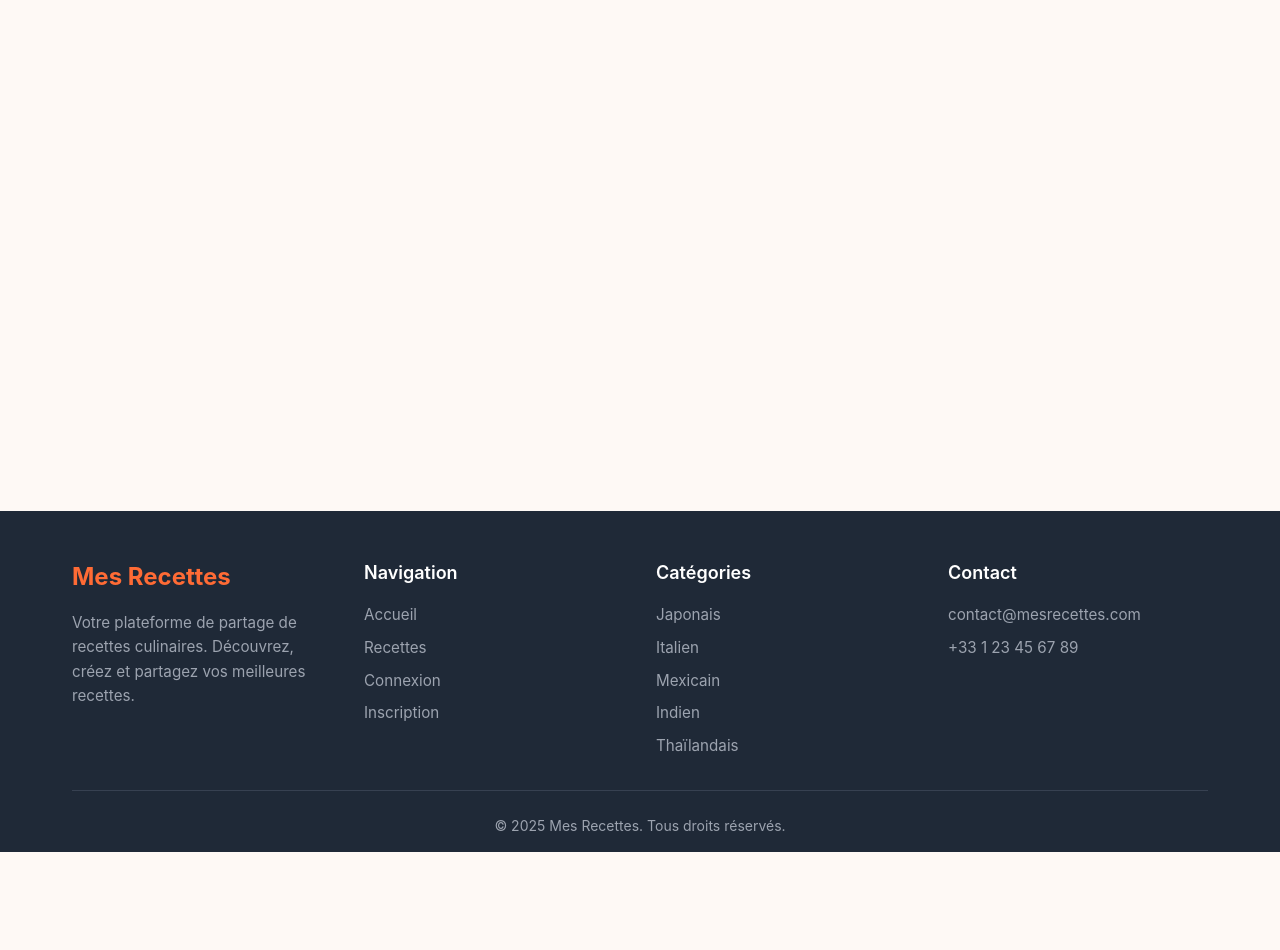
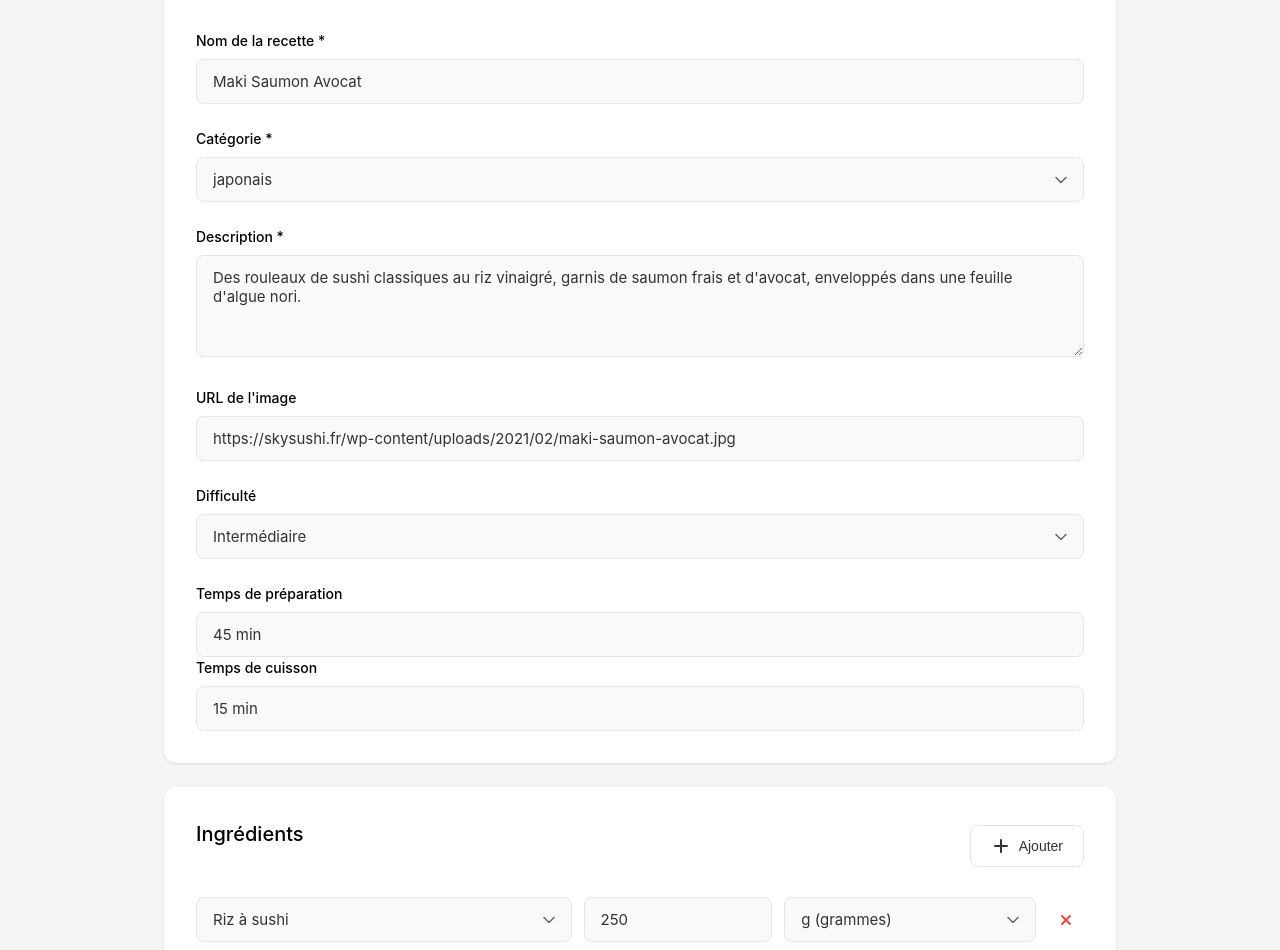
Before and after one commit to bricekc/cooking-app, an Angular app: page /recipes/1/edit in a window 1280 px wide. Before the commit this address led to /. Shown: the part 302-1252 px from the top of the page. Before the commit the page ends 1154 px from the top, so only its background shows below. Built offline with nearby package versions, Linux system fonts and the light colour scheme; data requests are answered from the project's data file; sample sign-in values are in the browser's storage.

Commit message:
add delete update and show button for currentuser

```diff
--- a/src/app/app.config.ts
+++ b/src/app/app.config.ts
@@ -1,9 +1,7 @@
 import { ApplicationConfig, provideZoneChangeDetection } from '@angular/core';
 import { provideRouter } from '@angular/router';
 import { provideHttpClient } from '@angular/common/http';
-
 import { routes } from './app.routes';
-import { provideHttpClient } from '@angular/common/http';
 
 export const appConfig: ApplicationConfig = {
   providers: [
--- a/src/app/app.routes.ts
+++ b/src/app/app.routes.ts
@@ -27,6 +27,7 @@ export const routes: Routes = [
       { path: '', component: RecipesComponent },
       { path: 'add', component: RecipeFormComponent },
       { path: ':id', component: RecipeDetailsComponent },
+      { path: ':id/edit', component: RecipeFormComponent },
     ],
   },
 ];
--- a/src/app/recipe-form/recipe-form.component.html
+++ b/src/app/recipe-form/recipe-form.component.html
@@ -16,7 +16,9 @@
   </div>
 
   <div class="content">
-    <h2 class="form-title">Ajouter une nouvelle recette</h2>
+    <h2 class="form-title">
+      {{ isEditMode ? "Modifier la recette" : "Ajouter une nouvelle recette" }}
+    </h2>
 
     <form [formGroup]="recipeForm" (ngSubmit)="onSubmit()">
       <!-- Informations de base -->
@@ -37,10 +39,11 @@
           <label class="form-label">Catégorie *</label>
           <select class="form-select" formControlName="categoryId">
             <option value="" disabled>-- Choisir une catégorie --</option>
-            <option value="1">Entrée</option>
-            <option value="2">Plat Principal</option>
-            <option value="3">Dessert</option>
-            <option value="4">Boisson</option>
+            <option value="1">japonais</option>
+            <option value="2">italien</option>
+            <option value="3">mexicain</option>
+            <option value="4">indien</option>
+            <option value="5">thaïlandais</option>
           </select>
         </div>
 
@@ -62,6 +65,38 @@
             placeholder="https://example.com/image.jpg"
             formControlName="imageURL"
           />
+        </div>
+
+        <div class="form-group">
+          <label class="form-label">Difficulté</label>
+          <select class="form-select" formControlName="difficulty">
+            <option value="">-- Sélectionnez la difficulté --</option>
+            <option value="Très Facile">Très Facile</option>
+            <option value="Facile">Facile</option>
+            <option value="Intermédiaire">Intermédiaire</option>
+            <option value="Difficile">Difficile</option>
+          </select>
+        </div>
+
+        <div class="form-group two-columns">
+          <div>
+            <label class="form-label">Temps de préparation</label>
+            <input
+              type="text"
+              class="form-input"
+              placeholder="Ex: 15 min, 1h"
+              formControlName="prepTime"
+            />
+          </div>
+          <div>
+            <label class="form-label">Temps de cuisson</label>
+            <input
+              type="text"
+              class="form-input"
+              placeholder="Ex: 30 min"
+              formControlName="cookTime"
+            />
+          </div>
         </div>
       </div>
 
@@ -88,12 +123,15 @@
             class="ingredient-row"
           >
             <div [formGroupName]="i" class="ingredient-fields">
-              <input
-                type="text"
-                class="form-input ingredient-name"
-                placeholder="Nom de l'ingrédient"
-                formControlName="id"
-              />
+              <select class="form-select ingredient-name" formControlName="id">
+                <option value="">-- Choisir un ingrédient --</option>
+                <option
+                  *ngFor="let ing of availableIngredients"
+                  [value]="ing.id"
+                >
+                  {{ ing.name }}
+                </option>
+              </select>
               <input
                 type="text"
                 class="form-input ingredient-quantity"
@@ -194,7 +232,9 @@
           class="submit-button"
           [disabled]="!recipeForm.valid"
         >
-          Créer la recette
+          {{
+            isEditMode ? "Enregistrer les modifications" : "Créer la recette"
+          }}
         </button>
       </div>
     </form>
--- a/src/app/recipe-form/recipe-form.component.ts
+++ b/src/app/recipe-form/recipe-form.component.ts
@@ -8,7 +8,10 @@ import {
   AbstractControl,
 } from '@angular/forms';
 import { CommonModule } from '@angular/common';
-import { Router } from '@angular/router';
+import { Router, ActivatedRoute } from '@angular/router';
+import { RecipeService } from '../shared/services/recipe.service';
+import { AuthService } from '../shared/services/auth.service';
+import { Recipe, GetIngredient } from '../shared/models/recipe';
 
 @Component({
   selector: 'app-recipe-form',
@@ -20,9 +23,84 @@ import { Router } from '@angular/router';
 export class RecipeFormComponent {
   private fb = inject(FormBuilder);
   private router = inject(Router);
+  private recipeSvc = inject(RecipeService);
+  private authSvc = inject(AuthService);
+  private route = inject(ActivatedRoute);
+  isEditMode = false;
+  editingId: string | null = null;
+  availableIngredients: GetIngredient[] = [];
   recipeForm: FormGroup;
   constructor() {
     this.recipeForm = this.createForm();
+    this.loadIngredients();
+    this.checkEditMode();
+  }
+
+  private checkEditMode() {
+    const id = this.route.snapshot.paramMap.get('id');
+    if (id) {
+      this.isEditMode = true;
+      this.editingId = id;
+      this.loadRecipeForEdit(id);
+    }
+  }
+
+  private loadRecipeForEdit(id: string) {
+    this.recipeSvc.getRecipeById(id).subscribe({
+      next: (recipe) => {
+        // Patch basic fields
+        this.recipeForm.patchValue({
+          categoryId: recipe.categoryId,
+          name: recipe.name,
+          description: recipe.description,
+          difficulty: recipe.difficulty,
+          cookTime: recipe.cookTime,
+          prepTime: recipe.prepTime,
+          imageURL: recipe.imageURL,
+        });
+
+        // Patch ingredients
+        const ingFA = this.recipeForm.get('ingredients') as FormArray;
+        while (ingFA.length) {
+          ingFA.removeAt(0);
+        }
+        for (const ing of recipe.ingredients) {
+          ingFA.push(
+            this.fb.group({
+              id: [ing.id, Validators.required],
+              quantity: [ing.quantity, Validators.required],
+              unit: [ing.unit, Validators.required],
+            }),
+          );
+        }
+
+        // Patch steps
+        const stepsFA = this.recipeForm.get('steps') as FormArray;
+        while (stepsFA.length) {
+          stepsFA.removeAt(0);
+        }
+        for (const s of recipe.steps) {
+          stepsFA.push(
+            this.fb.group({
+              order: [s.order],
+              description: [s.description, Validators.required],
+            }),
+          );
+        }
+      },
+      error: (err) => console.error('Impossible de charger la recette à éditer', err),
+    });
+  }
+
+  private loadIngredients() {
+    this.recipeSvc.getAllIngredients().subscribe({
+      next: (list) => {
+        this.availableIngredients = list;
+      },
+      error: (err) => {
+        console.error('Impossible de charger les ingrédients', err);
+      },
+    });
   }
   private createForm(): FormGroup {
     return this.fb.group({
@@ -38,7 +116,6 @@ export class RecipeFormComponent {
     });
   }
 
-  // Helpers to create default ingredient/step groups
   private createIngredient(): FormGroup {
     return this.fb.group({
       id: ['', Validators.required],
@@ -54,7 +131,6 @@ export class RecipeFormComponent {
     });
   }
 
-  // Getters for template access
   get ingredients(): FormArray {
     return this.recipeForm.get('ingredients') as FormArray;
   }
@@ -63,7 +139,6 @@ export class RecipeFormComponent {
     return this.recipeForm.get('steps') as FormArray;
   }
 
-  // Optional helpers to manage arrays from the template
   addIngredient() {
     this.ingredients.push(this.createIngredient());
   }
@@ -94,28 +169,52 @@ export class RecipeFormComponent {
 
   onSubmit() {
     if (this.recipeForm.valid) {
-      console.log(this.recipeForm.value);
-      // Logique pour sauvegarder la recette
+      const val = this.recipeForm.value;
+
+      const currentUser = this.authSvc.currentUser();
+      const userId = currentUser?.id ?? '1';
+
+      const newRecipe: Recipe = {
+        id: this.isEditMode && this.editingId ? this.editingId : this.generateId(),
+        userId,
+        categoryId: val.categoryId,
+        category: '',
+        name: val.name,
+        description: val.description,
+        ingredients: (val.ingredients || []).map((ing: any) => ({
+          id: ing.id,
+          quantity: ing.quantity,
+          unit: ing.unit,
+          name:
+            this.availableIngredients.find((a) => a.id === ing.id)?.name || '',
+        })),
+        steps: (val.steps || []).map((s: any) => ({
+          order: typeof s.order === 'string' ? parseInt(s.order, 10) : s.order,
+          description: s.description,
+        })),
+        difficulty: val.difficulty || '',
+        cookTime: val.cookTime || '',
+        prepTime: val.prepTime || '',
+        imageURL: val.imageURL || '',
+      };
+      const save$ = this.isEditMode && this.editingId
+        ? this.recipeSvc.updateRecipe(newRecipe)
+        : this.recipeSvc.addRecipes(newRecipe);
+
+      save$.subscribe({
+        next: (res) => {
+          console.log('Recette sauvegardée', res);
+          this.router.navigate(['/recipes']);
+        },
+        error: (err) => {
+          console.error('Erreur lors de la sauvegarde de la recette', err);
+          alert('Une erreur est survenue lors de lenregistrement de la recette.');
+        },
+      });
     }
   }
 
-    // Ajoutez cette méthode pour vérifier la validité
-  checkFormValidity() {
-    console.log('Formulaire valide ?', this.recipeForm.valid);
-    console.log('Erreurs du formulaire :', this.recipeForm.errors);
-    console.log('Valeurs du formulaire :', this.recipeForm.value);
-
-    // Vérifiez les ingrédients
-    this.ingredients.controls.forEach((control, index) => {
-      console.log(`Ingrédient ${index} valide ?`, control.valid);
-      console.log(`Erreurs ingrédient ${index} :`, control.errors);
-    });
-
-    // Vérifiez les étapes
-    this.steps.controls.forEach((control, index) => {
-      console.log(`Étape ${index} valide ?`, control.valid);
-      console.log(`Erreurs étape ${index} :`, control.errors);
-    });
+  private generateId(): string {
+    return Math.random().toString(36).substr(2, 9);
   }
-
 }
--- a/src/app/recipe/recipe-details/recipe-details.component.html
+++ b/src/app/recipe/recipe-details/recipe-details.component.html
@@ -18,9 +18,12 @@
         <span class="badge">{{ recipe().category }}</span>
       </div>
 
+      @if (auth.currentUser()?.id === recipe().userId || auth.currentUser()?.id
+      === '1') {
       <button class="edit-btn" [routerLink]="['/recipes', recipe().id, 'edit']">
         ✏️ Modifier la recette
       </button>
+      }
     </div>
 
     <div class="info-grid">
--- a/src/app/recipe/recipe-details/recipe-details.component.ts
+++ b/src/app/recipe/recipe-details/recipe-details.component.ts
@@ -2,6 +2,7 @@ import { Component, inject, signal } from '@angular/core';
 import { ActivatedRoute, RouterModule } from '@angular/router';
 import { RecipeService } from '../../shared/services/recipe.service';
 import { Recipe } from '../../shared/models/recipe';
+import { AuthService } from '../../shared/services/auth.service';
 
 @Component({
   selector: 'app-recipe-details',
@@ -12,6 +13,7 @@ import { Recipe } from '../../shared/models/recipe';
 export class RecipeDetailsComponent {
   private route = inject(ActivatedRoute);
   private recipeService = inject(RecipeService);
+  auth = inject(AuthService);
   recipe = signal<Recipe>(null!);
 
   ngOnInit() {
```
Also changed, not shown: src/app/recipe/recipes/recipes.component.html (+7 -2 lines), src/app/recipe/recipes/recipes.component.ts (+15 -3 lines), src/app/shared/services/recipe.service.ts (+20 -7 lines), src/app/shared/ui/recipe-card/recipe-card.component.html (+13 -17 lines), src/app/shared/ui/recipe-card/recipe-card.component.ts (+31 -1 lines). Lines whose indentation alone changed are shown as unchanged.
